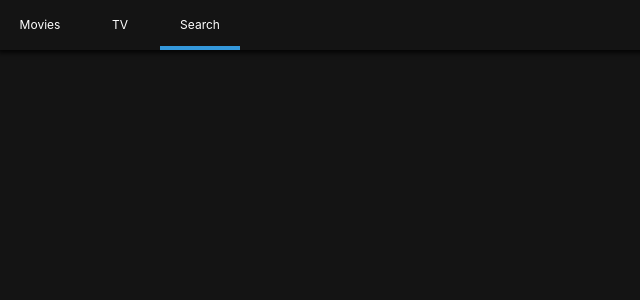
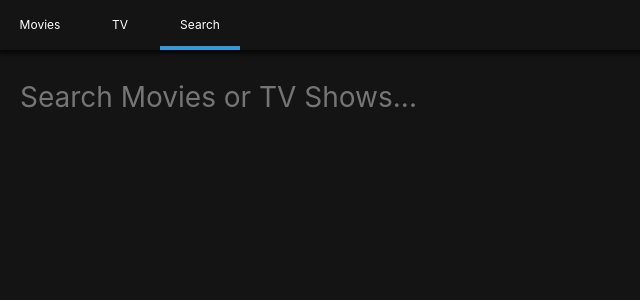
Before and after one commit to dawn4rest/nomflix, a React (Create React App) app: page /search in a window 1280 px wide. Shown: the top 300 px of the page, without its empty margins (0-640 px from the left). Built offline with nearby package versions, Linux system fonts and the light colour scheme.

Commit message:
feat. Make Search Presenter

```diff
--- a/src/Components/Section.js
+++ b/src/Components/Section.js
@@ -3,18 +3,21 @@
 import styled from "styled-components";
 
 const Container = styled.div`
-  :not(last-child) {
+  :not(:last-child) {
     margin-bottom: 50px;
   }
 `;
 
 const Title = styled.span`
-  font-size: 16px;
-  font-weight: 700;
+  font-size: 14px;
+  font-weight: 600;
 `;
 
 const Grid = styled.div`
   margin-top: 25px;
+  display: grid;
+  grid-template-columns: repeat(auto-fill, 125px);
+  grid-gap: 25px;
 `;
 
 const Section = ({ title, children }) => (
--- a/src/Routes/Home/HomePresenter.js
+++ b/src/Routes/Home/HomePresenter.js
@@ -6,7 +6,7 @@
 import Loader from "Components/Loader";
 
 const Container = styled.div`
-  padding: 0px 10px;
+  padding: 0px 20px;
 `;
 
 const HomePresenter = ({ nowPlaying, upcoming, popular, error, loading }) =>
--- a/src/Routes/Search/SearchContainer.js
+++ b/src/Routes/Search/SearchContainer.js
@@ -12,7 +12,9 @@
     loading: false
   };
 
-  handleSubmit = () => {
+  handleSubmit = event => {
+    event.preventDefault();
+
     const { searchTerm } = this.state;
 
     if (searchTerm !== "") {
@@ -20,19 +22,29 @@
     }
   };
 
+  updateTerm = event => {
+    const {
+      target: { value }
+    } = event;
+
+    this.setState({
+      searchTerm: value
+    });
+  };
+
   searchByTerm = async () => {
     const { searchTerm } = this.state;
 
+    this.setState({
+      loading: true
+    });
+
     try {
-      this.setState({
-        loading: true
-      });
-
       const {
-        data: { result: movieResults }
+        data: { results: movieResults }
       } = await moviesApi.search(searchTerm);
       const {
-        data: { result: tvResults }
+        data: { results: tvResults }
       } = await tvApi.search(searchTerm);
 
       this.setState({
@@ -60,6 +72,7 @@
         error={error}
         loading={loading}
         handleSubmit={this.handleSubmit}
+        updateTerm={this.updateTerm}
       />
     );
   }
--- a/src/Routes/Search/SearchPresenter.js
+++ b/src/Routes/Search/SearchPresenter.js
@@ -1,6 +1,24 @@
 import React from "react";
 import PropTypes from "prop-types";
 import styled from "styled-components";
+
+import Section from "Components/Section";
+import Loader from "Components/Loader";
+
+const Container = styled.div`
+  padding: 0px 20px;
+`;
+
+const Form = styled.form`
+  margin-bottom: 50px;
+  width: 100%;
+`;
+
+const Input = styled.input`
+  all: unset;
+  font-size: 28px;
+  width: 100%;
+`;
 
 const SearchPresenter = ({
   movieResults,
@@ -8,8 +26,39 @@
   searchTerm,
   error,
   loading,
-  handleSubmit
-}) => null;
+  handleSubmit,
+  updateTerm
+}) => (
+  <Container>
+    <Form onSubmit={handleSubmit}>
+      <Input
+        placeholder="Search Movies or TV Shows..."
+        value={searchTerm}
+        onChange={updateTerm}
+      />
+    </Form>
+    {loading ? (
+      <Loader />
+    ) : (
+      <>
+        {movieResults && movieResults.length > 0 && (
+          <Section title="Movie Results">
+            {movieResults.map(movie => (
+              <span key={movie.id}>{movie.title}</span>
+            ))}
+          </Section>
+        )}
+        {tvResults && tvResults.length > 0 && (
+          <Section title="TV Show Results">
+            {tvResults.map(show => (
+              <span key={show.id}>{show.name}</span>
+            ))}
+          </Section>
+        )}
+      </>
+    )}
+  </Container>
+);
 
 SearchPresenter.propTypes = {
   movieResults: PropTypes.array,
@@ -17,7 +66,8 @@
   searchTerm: PropTypes.string,
   error: PropTypes.string,
   loading: PropTypes.bool.isRequired,
-  handleSubmit: PropTypes.func.isRequired
+  handleSubmit: PropTypes.func.isRequired,
+  updateTerm: PropTypes.func.isRequired
 };
 
 export default SearchPresenter;
--- a/src/Routes/TV/TVPresenter.js
+++ b/src/Routes/TV/TVPresenter.js
@@ -6,7 +6,7 @@
 import Loader from "Components/Loader";
 
 const Container = styled.div`
-  padding: 0px 10px;
+  padding: 0px 20px;
 `;
 
 const TVPresenter = ({ topRated, airingToday, popular, error, loading }) =>
--- a/src/api.js
+++ b/src/api.js
@@ -43,5 +43,3 @@
       }
     })
 };
-
-export default api;
```
